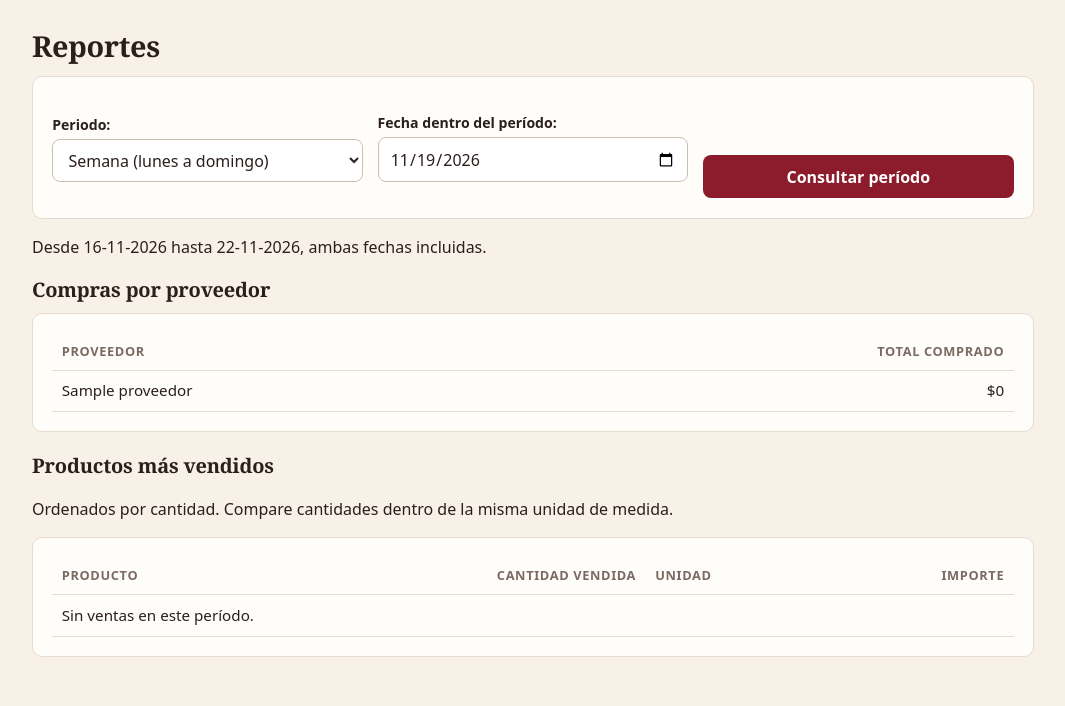
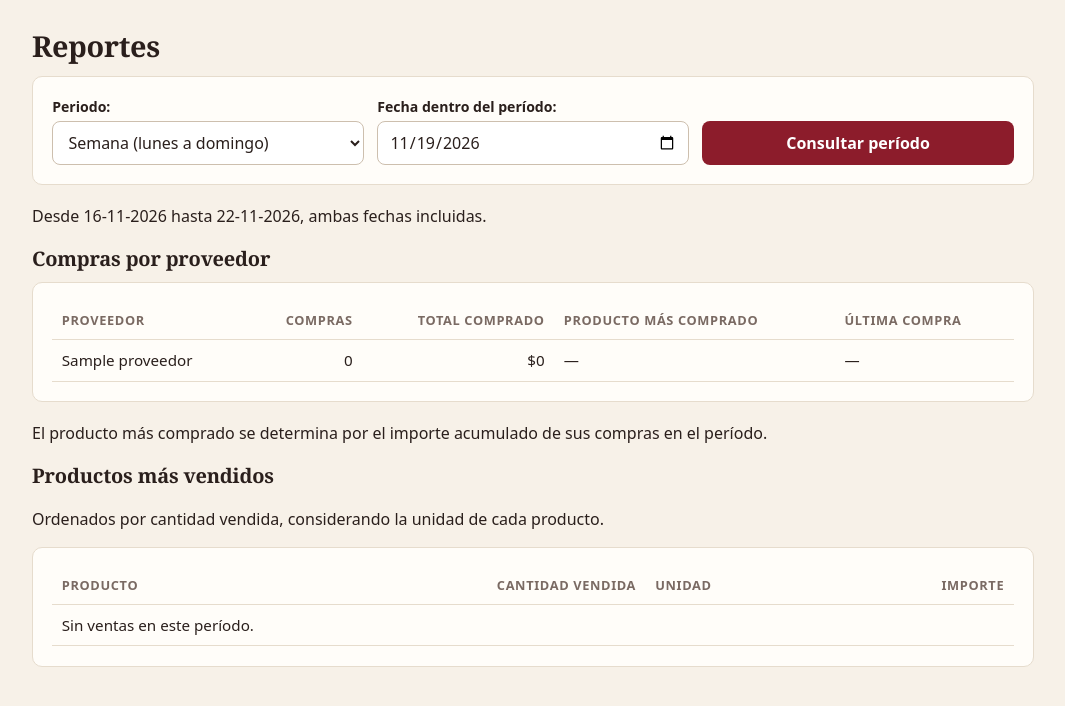
Before and after one commit to LFP2002/corte-gestion, a Django app: page /reportes/ in a window 1280 px wide. Shown: the part 56-762 px from the top of the page, without its empty margins (107-1172 px from the left). Run offline with Django 5.2, Linux system fonts and the light colour scheme; a user stored in the database is signed in; tables that the repository leaves empty hold one stand-in row (values such as "Sample post").

Commit message:
feat(reportes): ampliar compras por proveedor y alinear controles de período

```diff
--- a/backend/templates/gestion/reportes.html
+++ b/backend/templates/gestion/reportes.html
@@ -3,8 +3,14 @@
 {% block titulo %}Reportes{% endblock %}
 {% block contenido %}
 <h1>Reportes</h1>
-<form method="get" class="card fila">
-  {{ form.as_p }}
+<form method="get" class="card reporte-form" aria-label="Seleccionar período del reporte">
+  {{ form.non_field_errors }}
+  <div class="campo">
+    {{ form.periodo.label_tag }}{{ form.periodo }}{{ form.periodo.errors }}
+  </div>
+  <div class="campo">
+    {{ form.fecha.label_tag }}{{ form.fecha }}{{ form.fecha.errors }}
+  </div>
   <button class="btn" type="submit">Consultar período</button>
 </form>
 {% if inicio %}
@@ -12,18 +18,33 @@
 <h2>Compras por proveedor</h2>
 <div class="card tabla-scroll">
   <table>
-    <thead><tr><th scope="col">Proveedor</th><th scope="col" class="num">Total comprado</th></tr></thead>
+    <thead>
+      <tr>
+        <th scope="col">Proveedor</th>
+        <th scope="col" class="num">Compras</th>
+        <th scope="col" class="num">Total comprado</th>
+        <th scope="col">Producto más comprado</th>
+        <th scope="col">Última compra</th>
+      </tr>
+    </thead>
     <tbody>
       {% for p in proveedores %}
-      <tr><td>{{ p.nombre }}</td><td class="num">{{ p.total_comprado|clp }}</td></tr>
+      <tr>
+        <td>{{ p.nombre }}</td>
+        <td class="num">{{ p.cantidad_compras }}</td>
+        <td class="num">{{ p.total_comprado|clp }}</td>
+        <td>{{ p.producto_destacado|default:'—' }}</td>
+        <td>{% if p.ultima_compra %}{{ p.ultima_compra|date:'d-m-Y' }}{% else %}—{% endif %}</td>
+      </tr>
       {% empty %}
-      <tr><td colspan="2">Sin proveedores.</td></tr>
+      <tr><td colspan="5">Sin proveedores para mostrar.</td></tr>
       {% endfor %}
     </tbody>
   </table>
 </div>
+<p class="reporte-nota">El producto más comprado se determina por el importe acumulado de sus compras en el período.</p>
 <h2>Productos más vendidos</h2>
-<p>Ordenados por cantidad. Compare cantidades dentro de la misma unidad de medida.</p>
+<p>Ordenados por cantidad vendida, considerando la unidad de cada producto.</p>
 <div class="card tabla-scroll">
   <table>
     <thead><tr><th scope="col">Producto</th><th scope="col" class="num">Cantidad vendida</th><th scope="col">Unidad</th><th scope="col" class="num">Importe</th></tr></thead>
```
